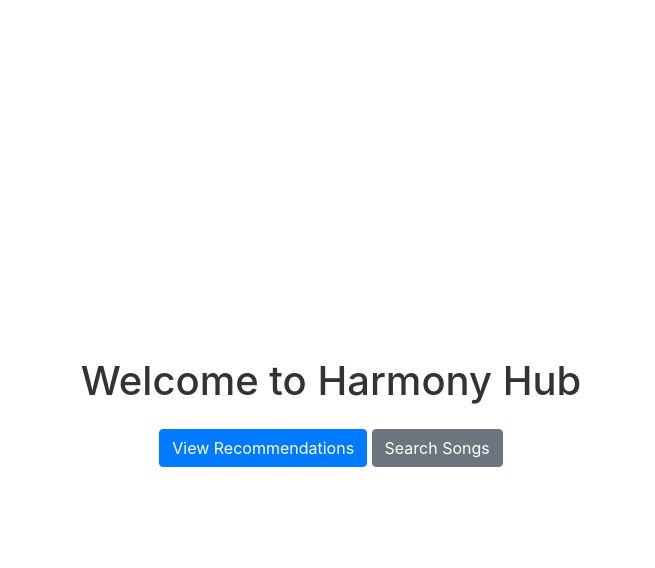
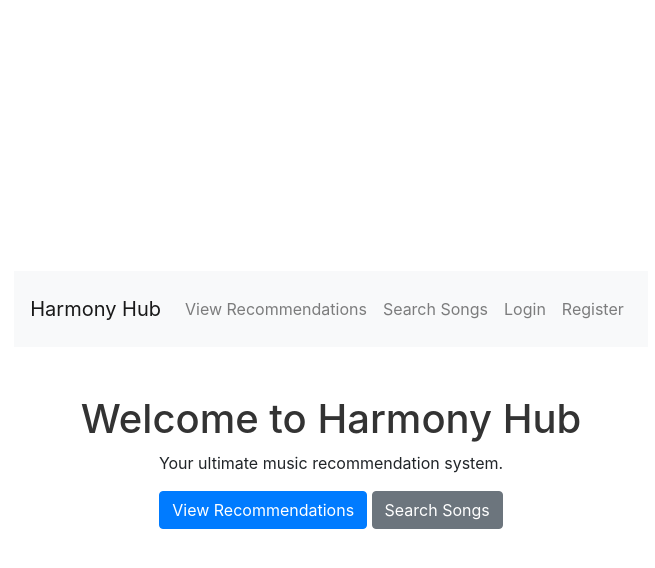
Before and after one commit to CeciliaMutero/Harmony-Hub, a Flask app: page / in a window 1280 px wide. Shown: the top 568 px of the page, without its empty margins (309-964 px from the left). Run offline with Flask 3, Linux system fonts and the light colour scheme; parts of the project's set-up code (start-up, migrations or seed data) failed here and were passed over; some libraries are stand-ins or nearby versions.

Commit message:
Harmony-Hub

```diff
--- a/app.py
+++ b/app.py
@@ -7,6 +7,7 @@
 from config import Config
 from flask_login import LoginManager
 from models.user import User
+from routes.auth import auth
 
 
 app = Flask(__name__)
@@ -18,7 +19,7 @@
 # Set up Flask-Login
 login_manager = LoginManager()
 login_manager.init_app(app)
-login_manager.login_view = 'main.login'
+login_manager.login_view = 'auth.login'
 
 
 @login_manager.user_loader
@@ -44,6 +45,7 @@
 
 
 app.register_blueprint(main)
+app.register_blueprint(auth, url_prefix='/auth')
 
 
 @app.route('/')
--- a/routes/auth.py
+++ b/routes/auth.py
@@ -35,7 +35,7 @@
             email=form.email.data,
             password=hashed_password
         )
-        # Add the new user to the databas
+        # Add the new user to the database
         db.session.add(new_user)
         db.session.commit()
         # Flash a success message
--- a/routes/main.py
+++ b/routes/main.py
@@ -1,6 +1,7 @@
 #!/usr/bin/python3
 
 from flask import Blueprint, render_template, request
+from flask_login import login_required
 from models.song import Song
 
 
@@ -11,6 +12,12 @@
 def home():
     """Returns the homepage"""
     return render_template('index.html')
+
+
+@main.route('/profile')
+@login_required
+def profile():
+    return f'Hello, {current_user.username}!'
 
 
 @main.route('/recommendations')
--- a/templates/index.html
+++ b/templates/index.html
@@ -8,9 +8,39 @@
    <link rel="stylesheet" href="https://stackpath.bootstrapcdn.com/bootstrap/4.5.2/css/bootstrap.min.css">
 </head>
 <body>
+   <nav class="navbar navbar-expand-lg navbar-light bg-light">
+      <a class="navbar-brand" href="#">Harmony Hub</a>
+      <button class="navbar-toggler" type="button" data-toggle="collapse" data-target="#navbarNav" aria-controls="navbarNav" aria-expanded="false" aria-label="Toggle navigation">
+         <span class="navbar-toggler-icon"></span>
+      </button>
+      <div class="collapse navbar-collapse" id="navbarNav">
+         <ul class="navbar-nav ml-auto">
+            <li class="nav-item">
+               <a class="nav-link" href="{{ url_for('main.recommendations') }}">View Recommendations</a>
+	    </li>
+	    <li class="nav-item">
+               <a class="nav-link" href="{{ url_for('main.search') }}">Search Songs</a>
+	    </li>
+	    {% if current_user.is_authenticated %}
+	    <li class="nav-item">
+               <a class="nav-link" href="{{ url_for('main.profile') }}">Profile</a>
+	    </li>
+	    {% else %}
+	    <li class="nav-item">
+               <a class="nav-link" href="{{ url_for('auth.login') }}">Login</a>
+	    </li>
+	    <li class="nav-item">
+               <a class="nav-link" href="{{ url_for('auth.register') }}">Register</a>
+	    </li>
+	    {% endif %}
+	 </ul>
+      </div>
+   </nav>
+
    <div class="container mt-5">
       <h1 class="text-center">Welcome to Harmony Hub</h1>
-      <div class="text-center my-4">
+      <p class="text-center">Your ultimate music recommendation system.</p>
+      <div class="text-center">
          <a href="{{ url_for('main.recommendations') }}" class="btn btn-primary">View Recommendations</a>
 	 <a href="{{ url_for('main.search') }}" class="btn btn-secondary">Search Songs</a>
       </div>
```
Also changed, not shown: templates/login.html (added, +29 -0 lines), templates/register.html (added, +33 -0 lines), 1 other file.
